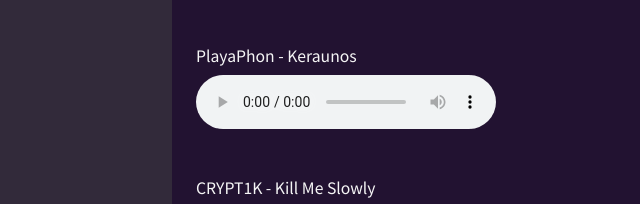
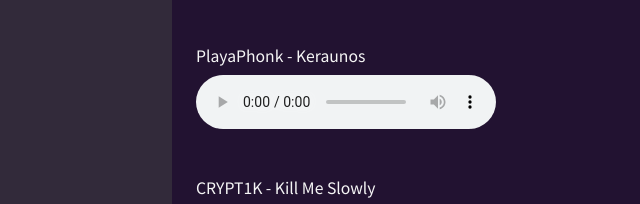
Before and after one commit to Anchel17/Musify, a plain HTML site: page html/outros.html in a window 1280 px wide. Shown: the part 523-727 px from the top of the page, 38-678 px from the left. Drawn offline with Linux system fonts and the light colour scheme.

Commit message:
Update outros.html

```diff
--- a/html/outros.html
+++ b/html/outros.html
@@ -64,7 +64,7 @@
             controlsList="nodownload"
             type="audio/mp3"></audio>
 
-            <p>PlayaPhon - Keraunos</p>
+            <p>PlayaPhonk - Keraunos</p>
             <audio src="../audio/Outros/PlayaPhonk - KERAUNOS (OUT NOW ON SPOTIFY)(MP3_160K).mp3"
             controls
             controlsList="nodownload"
```
